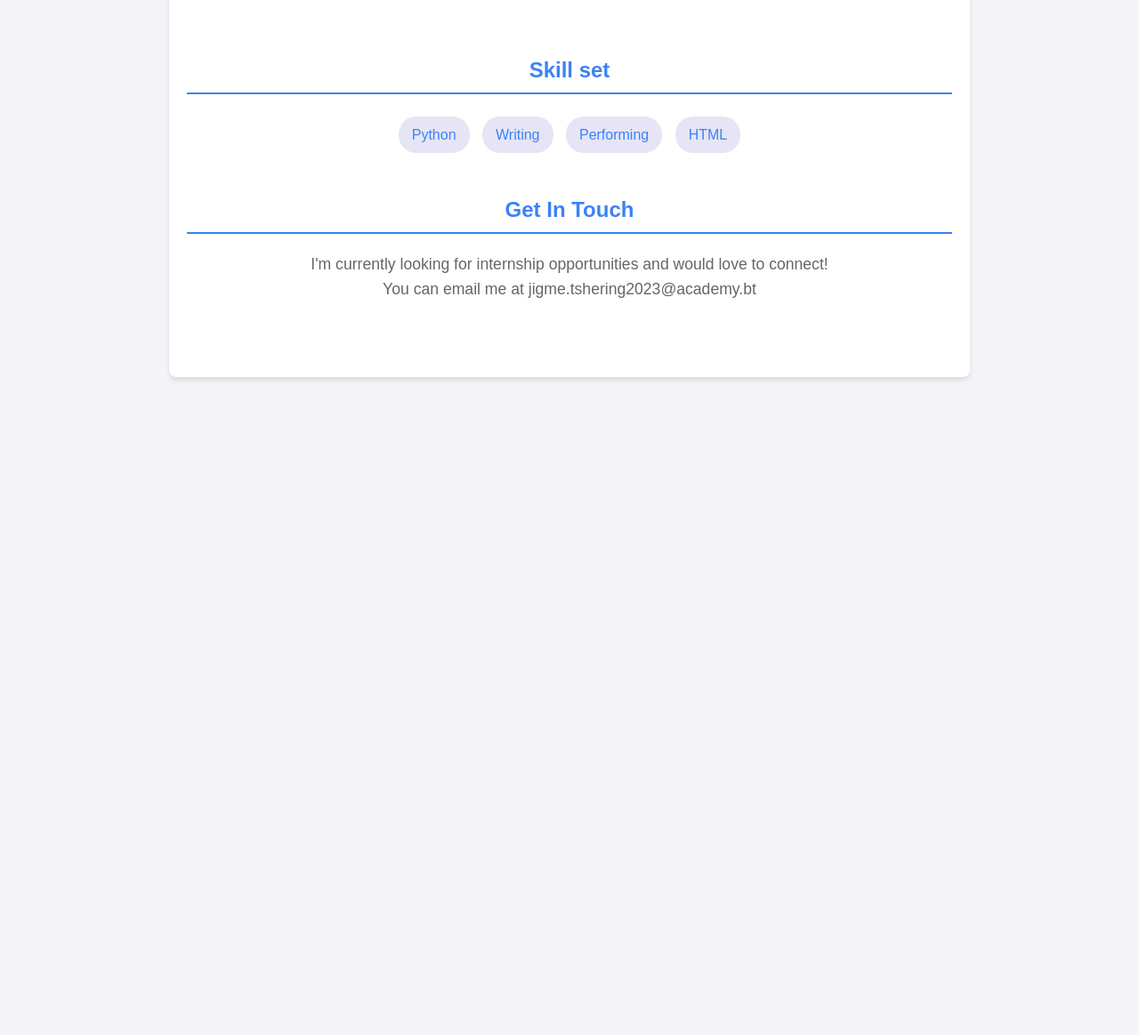
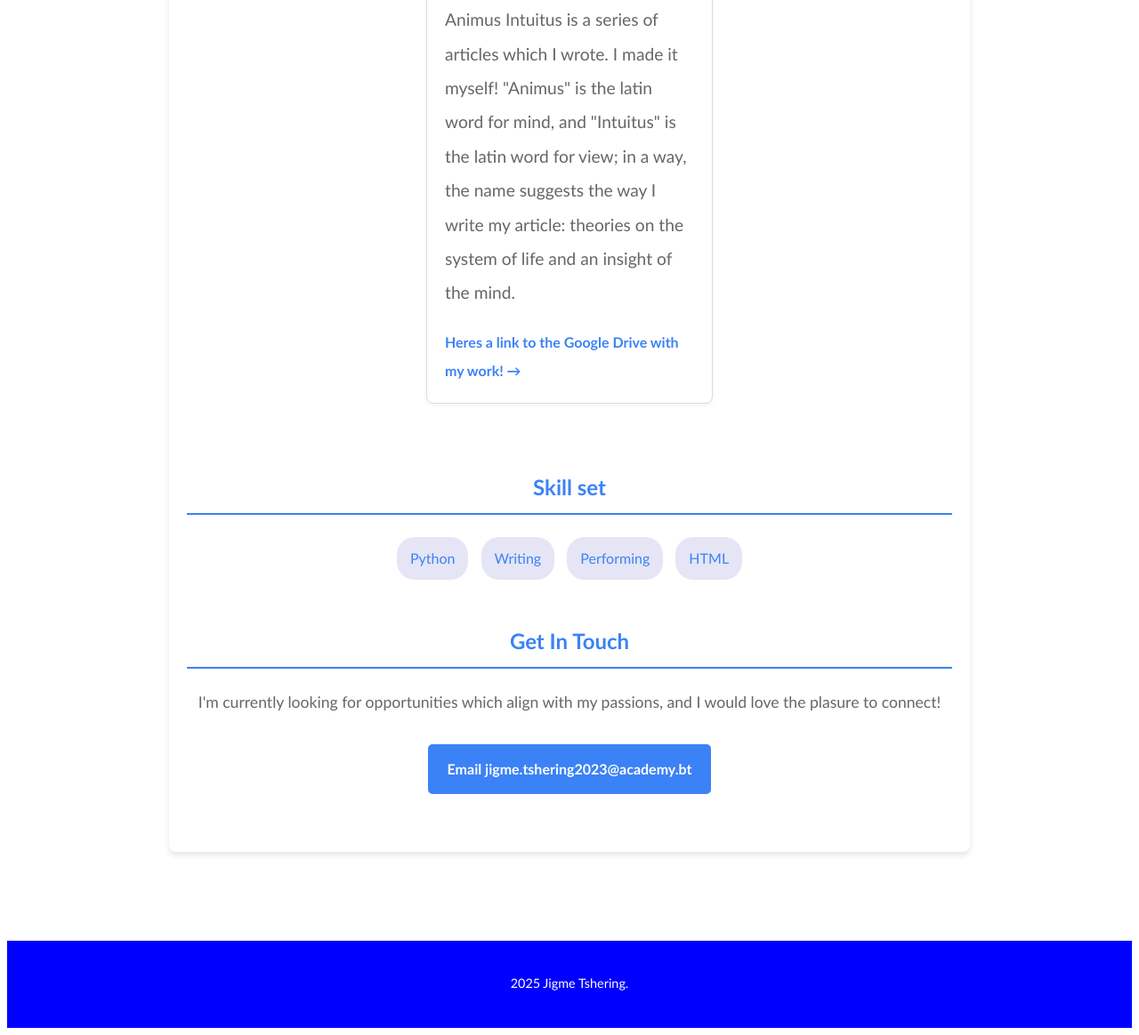
Before and after one commit to jigmetshering/persowebfolio, a plain HTML site: page index.html in a window 1280 px wide. Shown: the part 1451-2615 px from the top of the page at 89% size. Before the commit the page ends 1935 px from the top, so only its background shows below. Drawn offline with Linux system fonts and the light colour scheme.

Commit message:
Update index.html 2
Added a few updates to change the look of the website.

```diff
--- a/index.html
+++ b/index.html
@@ -4,18 +4,17 @@
     <meta charset="UTF-8">
     <meta name="viewport" content="width=device-width, initial-scale=1.0">
     <title>A website by JT</title>
+
     <style>
         body {
-            font-family: Arial, sans-serif;
-            margin: 0;
-            padding: 0;
-            background-color: #f4f4f9;
-            color: #333;
-            line-height: 1.6;
+            font-family: 'Trebuchet MS', 'Lucida Sans Unicode', 'Lucida Grande', 'Lucida Sans', Arial, sans-serif, sans-serif;
+            background-color: white;
+            color: blue;
+            line-height: 2;
         }
 
         header {
-            background-color: #3b82f6;
+            background-color: blue;
             color: white;
             padding: 15px 0;
             text-align: center;
@@ -79,7 +78,7 @@
             border-radius: 5px;
             text-decoration: none;
             font-weight: bold;
-            transition: background-color 0.3s, color 0.3s;
+            transition: background-color 0.3s, opacity 0.3s;
         }
         .button.primary {
             background-color: #3b82f6;
@@ -92,7 +91,7 @@
             border: 2px solid #3b82f6;
         }
         .button:hover {
-            opacity: 0.9;
+            opacity: 0.8;
         }
 
         .projects-grid {
@@ -110,6 +109,7 @@
             display: inline-block;
             margin: 10px;
             vertical-align: top;
+            text-align: left;
         }
         .project-card h3 {
             color: #3b82f6;
@@ -141,7 +141,7 @@
             text-align: center;
             padding: 20px 0;
             margin-top: 40px;
-            background-color: #333;
+            background-color: blue;
             color: white;
             font-size: 0.9em;
         }
@@ -163,7 +163,9 @@
     </header>
 
     <div class="container">
+
         <section id="home">
+            <img src="https://placehold.co/100x100/3B82F6/FFFFFF?text=JT" alt="Profile picture" class="profile-pic">
             <h1>I'm Jigme Tshering,</h1>
             <p>
                 A student currently studying at The Royal Academy in Paro, Bhutan.
@@ -178,7 +180,7 @@
                 I enjoy reading literature and exploring philosophy. I am a writer, and I create articles and essays on various topics, especially my beliefs on human nature and the system of life. I also focus on improving my self-expression by journaling using self-made prompts and writing letters to family and friends.
             </p>
             <p>
-                For recreation, I play combat and strategic computer/video games with amazing storylines, such as Red Dead Redemption 2 and Ghost of Tsushima. I believe that watching TV shows and movies that balance strong acting, compelling stories, and visuals helps to shape my imagination and storytelling ability. I also enjoy practicing and listening to music.
+                For recreation, I play combat and strategic video games with amazing storylines, such as Red Dead Redemption 2 and Ghost of Tsushima. I believe that watching TV shows and movies that balance strong acting, compelling stories, and visuals helps to shape my imagination and storytelling ability. I also enjoy practicing and listening to music.
             </p>
             <p>
                 Finally, my passion is performing. This includes acting, public speaking, and engaging in webcasts and podcasts. I believe that performing helps me control an audience and effectively express or share my thoughts and opinions, whether I am acting as a character in a play or speaking as myself in a broadcast.
@@ -191,10 +193,15 @@
             <div class="projects-grid">
                 <div class="project-card">
                     <h3>Animus Intuitus</h3>
-                        <p>Animus Intuitus is a series of articles which I wrote. I made it myself! "Animus" is the latin word for mind, and "Intuitus" is the latin word for view; in a way, the name suggests the way I write my article: theories on the system of life and an insight of the mind.
+                    <p class="text-sm font-semibold text-gray-500 mb-3">
+                        Writing
                     </p>
+                    <p>Animus Intuitus is a series of articles which I wrote. I made it myself! "Animus" is the latin word for mind, and "Intuitus" is the latin word for view; in a way, the name suggests the way I write my article: theories on the system of life and an insight of the mind.
+                    </p>
+                    <a href="https://drive.google.com/drive/folders/1yZoOZU-zCG4Vv8gBy0Upsa5-EV5JAtTU?usp=drive_link">Heres a link to the Google Drive with my work! &rarr;</a>
                 </div>
             </div>
+
         </section>
 
         <section id="skills">
@@ -212,11 +219,18 @@
             <h2>Get In Touch</h2>
 
             <p style="text-align: center; font-size: 1.1em; margin-bottom: 25px;">
-                I'm currently looking for internship opportunities and would love to connect! <br> You can email me at jigme.tshering2023@academy.bt </br>
+                I'm currently looking for opportunities which align with my passions, and I would love the plasure to connect!
             </p>
+            <div style="text-align: center;">
+                <a class="button primary">Email jigme.tshering2023@academy.bt</a>
+            </div>
 
         </section>
     </div>
 
+    <footer>
+        <p> 2025 Jigme Tshering.</p>
+    </footer>
+
 </body>
 </html>
```
